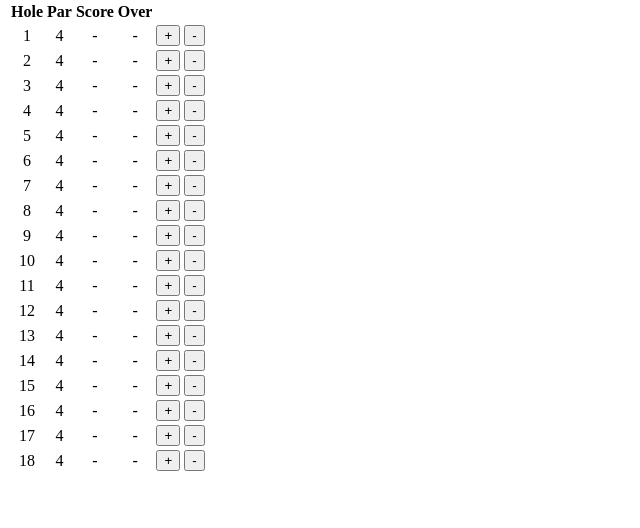
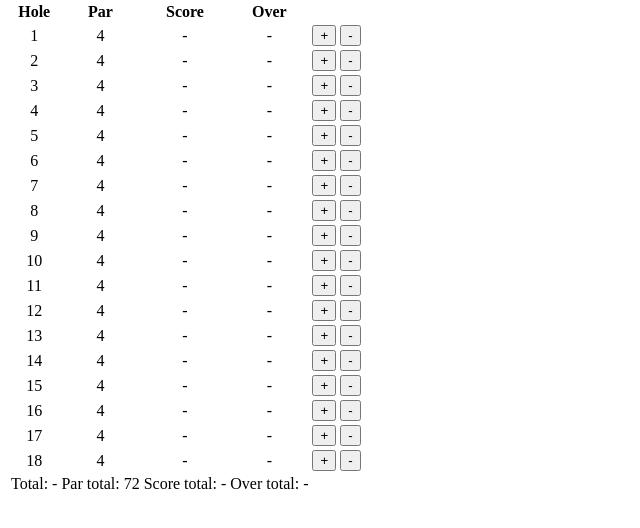
Before and after one commit to gabefoor/gabefoor.github.io, a plain HTML site: page golfscorecard.html in a window 1280 px wide. Shown: the part 66-594 px from the top of the page, without its empty margins (0-640 px from the left). Drawn offline with Linux system fonts and the light colour scheme.

Commit message:
Update golfscorecard.html

```diff
--- a/golfscorecard.html
+++ b/golfscorecard.html
@@ -141,10 +141,10 @@
     <td><button class="btn btn-success">+</button> <button class="btn btn-danger">-</button></td>
   </tr>
   <tr id="19">
-    <td class="allTotal"></td>
-    <td class="parTotal"></td>
-    <td class="scoreTotal"></td>
-    <td class="overTotal"></td>
+    <td class="allTotal">Total: -</td>
+    <td class="parTotal">Par total: 72</td>
+    <td class="scoreTotal">Score total: -</td>
+    <td class="overTotal">Over total: -</td>
     <td></td>
   </tr>
 </table>
```
